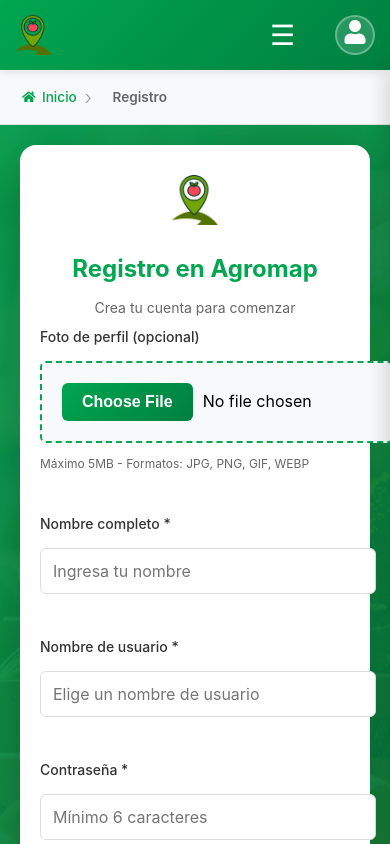
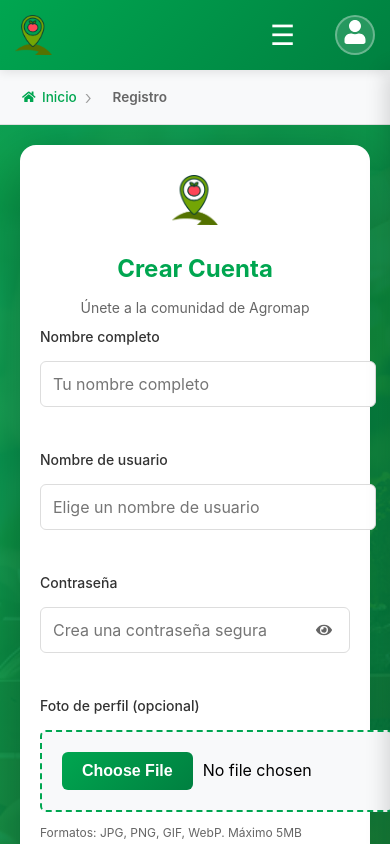
Before and after one commit to andyskzhv/agromap3.0, a React (Create React App) app in the folder frontend/: page /registro in a window 390 px wide. Shown: the top 844 px of the page. Built offline with nearby package versions, Linux system fonts and the light colour scheme.

Commit message:
boton de mostrat/ocultar contaseña

```diff
--- a/frontend/src/pages/Auth.css
+++ b/frontend/src/pages/Auth.css
@@ -102,6 +102,47 @@
   outline: none;
   border-color: #00a650;
   box-shadow: 0 0 0 3px rgba(0, 166, 80, 0.1);
+}
+
+/* Contenedor para input de contraseña con botón */
+.password-input-container {
+  position: relative;
+  display: flex;
+  align-items: center;
+}
+
+.password-input {
+  flex: 1;
+  padding-right: 50px !important; /* Espacio para el botón */
+}
+
+.toggle-password-btn {
+  position: absolute;
+  right: 12px;
+  background: none;
+  border: none;
+  color: #666;
+  cursor: pointer;
+  padding: 8px;
+  display: flex;
+  align-items: center;
+  justify-content: center;
+  font-size: 18px;
+  transition: color 0.2s;
+  z-index: 2;
+}
+
+.toggle-password-btn:hover {
+  color: #00a650;
+}
+
+.toggle-password-btn:focus {
+  outline: none;
+  color: #00a650;
+}
+
+.toggle-password-btn svg {
+  pointer-events: none;
 }
 
 .file-input {
@@ -352,6 +393,7 @@
   gap: 10px;
 }
 
+/* Responsive */
 @media (max-width: 480px) {
   .auth-card {
     padding: 30px 20px;
@@ -372,4 +414,9 @@
   .form-group input {
     font-size: 16px;
   }
+
+  .toggle-password-btn {
+    font-size: 16px;
+    right: 10px;
+  }
 }
--- a/frontend/src/pages/Login.jsx
+++ b/frontend/src/pages/Login.jsx
@@ -1,5 +1,6 @@
 import React, { useState } from 'react';
 import { useNavigate, Link } from 'react-router-dom';
+import { FaEye, FaEyeSlash } from 'react-icons/fa';
 import { authService } from '../services/api';
 import { useToast } from '../components/Toast';
 import { usePageTitle } from '../hooks/usePageTitle';
@@ -15,12 +16,17 @@ function Login() {
   });
   const [error, setError] = useState('');
   const [loading, setLoading] = useState(false);
+  const [mostrarContrasena, setMostrarContrasena] = useState(false);
 
   const handleChange = (e) => {
     setFormData({
       ...formData,
       [e.target.name]: e.target.value
     });
+  };
+
+  const toggleMostrarContrasena = () => {
+    setMostrarContrasena(!mostrarContrasena);
   };
 
   const handleSubmit = async (e) => {
@@ -71,14 +77,25 @@ function Login() {
 
           <div className="form-group">
             <label>Contraseña</label>
+            <div className="password-input-container">
               <input
-              type="password"
+                type={mostrarContrasena ? "text" : "password"}
                 name="contrasena"
                 value={formData.contrasena}
                 onChange={handleChange}
                 required
                 placeholder="Tu contraseña"
+                className="password-input"
               />
+              <button
+                type="button"
+                className="toggle-password-btn"
+                onClick={toggleMostrarContrasena}
+                aria-label={mostrarContrasena ? "Ocultar contraseña" : "Mostrar contraseña"}
+              >
+                {mostrarContrasena ? <FaEyeSlash /> : <FaEye />}
+              </button>
+            </div>
           </div>
 
           <button type="submit" className="btn-primary" disabled={loading}>
--- a/frontend/src/pages/Registro.jsx
+++ b/frontend/src/pages/Registro.jsx
@@ -1,6 +1,7 @@
-import React, { useState, useEffect } from 'react';
+import React, { useState } from 'react';
 import { useNavigate, Link } from 'react-router-dom';
-import { authService, mercadoService } from '../services/api';
+import { FaEye, FaEyeSlash } from 'react-icons/fa';
+import { authService } from '../services/api';
 import { useToast } from '../components/Toast';
 import { usePageTitle } from '../hooks/usePageTitle';
 import './Auth.css';
@@ -18,12 +19,17 @@ function Registro() {
   const [imagenPreview, setImagenPreview] = useState(null);
   const [error, setError] = useState('');
   const [loading, setLoading] = useState(false);
+  const [mostrarContrasena, setMostrarContrasena] = useState(false);
 
   const handleChange = (e) => {
     setFormData({
       ...formData,
       [e.target.name]: e.target.value
     });
+  };
+
+  const toggleMostrarContrasena = () => {
+    setMostrarContrasena(!mostrarContrasena);
   };
 
   const handleImagenChange = (e) => {
@@ -58,6 +64,14 @@ function Registro() {
     }
   };
 
+  const eliminarImagen = () => {
+    setImagenFile(null);
+    setImagenPreview(null);
+    // Limpiar el input file
+    const fileInput = document.querySelector('input[type="file"]');
+    if (fileInput) fileInput.value = '';
+  };
+
   const handleSubmit = async (e) => {
     e.preventDefault();
     setError('');
@@ -78,21 +92,14 @@ function Registro() {
       localStorage.setItem('token', response.data.token);
       localStorage.setItem('usuario', JSON.stringify(response.data.usuario));
 
-      toast.success('¡Registro exitoso! Bienvenido a Agromap');
+      toast.success('¡Registro exitoso!');
       navigate('/perfil');
     } catch (err) {
-      const errorMsg = err.response?.data?.error || 'Error al registrarse';
-      setError(errorMsg);
-      toast.error(errorMsg);
+      setError(err.response?.data?.error || 'Error al registrar usuario');
+      toast.error(err.response?.data?.error || 'Error al registrar usuario');
     } finally {
       setLoading(false);
     }
-  };
-
-  const eliminarImagen = () => {
-    setImagenFile(null);
-    setImagenPreview(null);
-    document.getElementById('imagen-input').value = '';
   };
 
   return (
@@ -101,50 +108,26 @@ function Registro() {
         <div className="auth-logo">
           <img src="/logo.png" alt="Agromap" />
         </div>
-        <h1>Registro en Agromap</h1>
-        <p className="subtitle">Crea tu cuenta para comenzar</p>
+        <h1>Crear Cuenta</h1>
+        <p className="subtitle">Únete a la comunidad de Agromap</p>
 
         {error && <div className="error-message">{error}</div>}
 
         <form onSubmit={handleSubmit} className="auth-form">
           <div className="form-group">
-            <label>Foto de perfil (opcional)</label>
-            <input
-              type="file"
-              id="imagen-input"
-              accept="image/*"
-              onChange={handleImagenChange}
-              className="file-input"
-            />
-            {imagenPreview && (
-              <div className="imagen-preview">
-                <img src={imagenPreview} alt="Preview" />
-                <button
-                  type="button"
-                  onClick={eliminarImagen}
-                  className="btn-eliminar-preview"
-                >
-                  ✕ Eliminar
-                </button>
-              </div>
-            )}
-            <small className="helper-text">Máximo 5MB - Formatos: JPG, PNG, GIF, WEBP</small>
-          </div>
-
-          <div className="form-group">
-            <label>Nombre completo *</label>
+            <label>Nombre completo</label>
             <input
               type="text"
               name="nombre"
               value={formData.nombre}
               onChange={handleChange}
               required
-              placeholder="Ingresa tu nombre"
+              placeholder="Tu nombre completo"
             />
           </div>
 
           <div className="form-group">
-            <label>Nombre de usuario *</label>
+            <label>Nombre de usuario</label>
             <input
               type="text"
               name="nombreUsuario"
@@ -156,16 +139,53 @@ function Registro() {
           </div>
 
           <div className="form-group">
-            <label>Contraseña *</label>
+            <label>Contraseña</label>
+            <div className="password-input-container">
+              <input
+                type={mostrarContrasena ? "text" : "password"}
+                name="contrasena"
+                value={formData.contrasena}
+                onChange={handleChange}
+                required
+                placeholder="Crea una contraseña segura"
+                className="password-input"
+              />
+              <button
+                type="button"
+                className="toggle-password-btn"
+                onClick={toggleMostrarContrasena}
+                aria-label={mostrarContrasena ? "Ocultar contraseña" : "Mostrar contraseña"}
+              >
+                {mostrarContrasena ? <FaEyeSlash /> : <FaEye />}
+              </button>
+            </div>
+          </div>
+
+          <div className="form-group">
+            <label>Foto de perfil (opcional)</label>
             <input
-              type="password"
-              name="contrasena"
-              value={formData.contrasena}
-              onChange={handleChange}
-              required
-              placeholder="Mínimo 6 caracteres"
-              minLength="6"
+              type="file"
+              accept="image/*"
+              onChange={handleImagenChange}
+              className="file-input"
             />
+            <span className="helper-text">
+              Formatos: JPG, PNG, GIF, WebP. Máximo 5MB
+            </span>
+
+            {imagenPreview && (
+              <div className="imagen-preview">
+                <img src={imagenPreview} alt="Preview" />
+                <button
+                  type="button"
+                  onClick={eliminarImagen}
+                  className="btn-eliminar-preview"
+                  aria-label="Eliminar imagen"
+                >
+                  ×
+                </button>
+              </div>
+            )}
           </div>
 
           <button type="submit" className="btn-primary" disabled={loading}>
```
Lines whose indentation alone changed are shown as unchanged.
